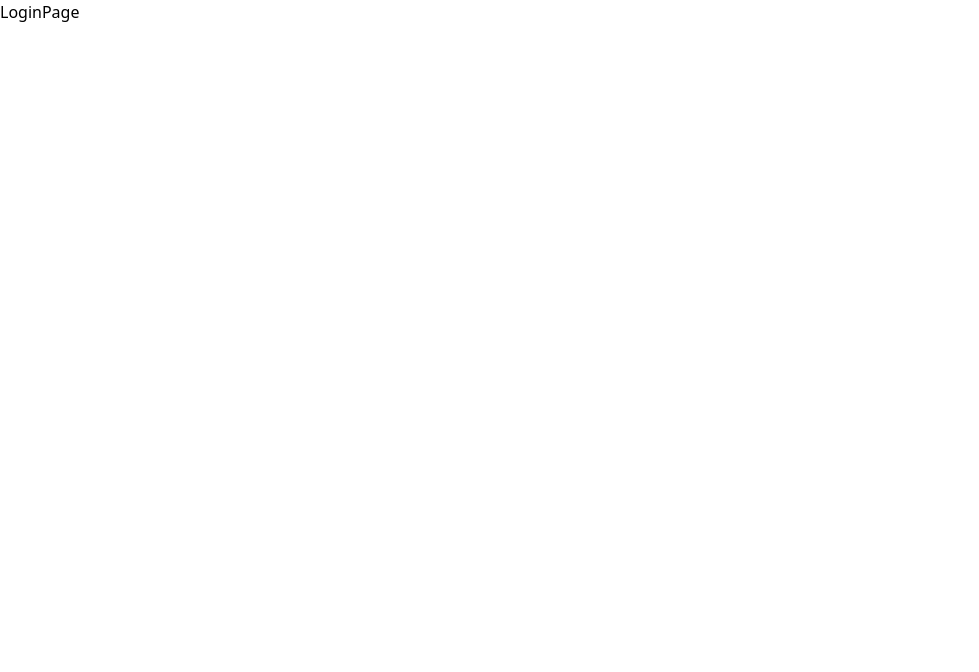
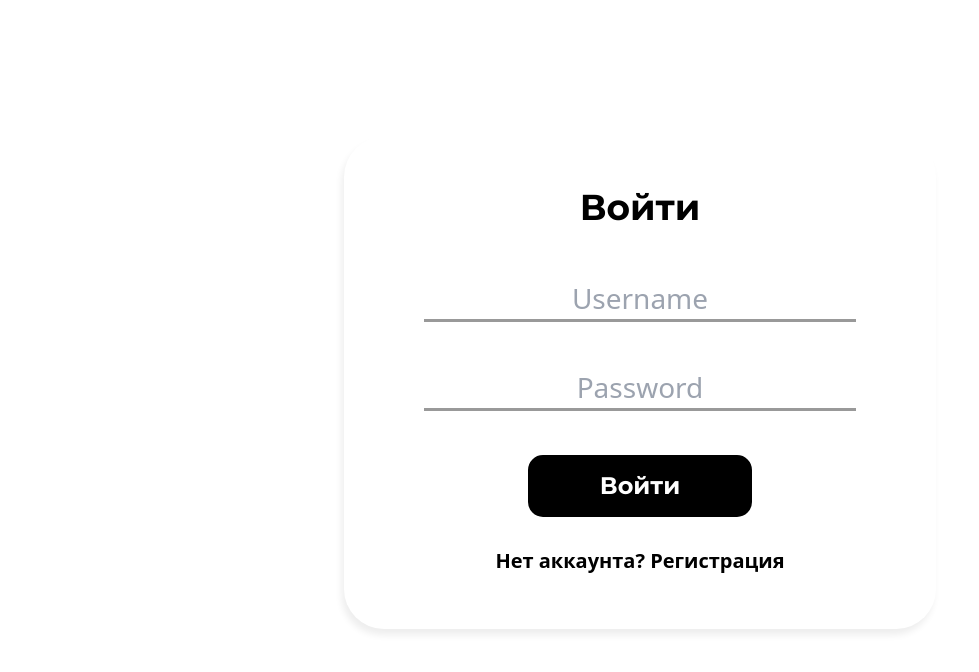
Before and after one commit to Bakha022/easy, a React (Vite) app: page /login in a window 1280 px wide. Shown: the top 672 px of the page, without its empty margins (0-979 px from the left). Built offline with nearby package versions, Linux system fonts and the light colour scheme.

Commit message:
login form add

```diff
--- a/src/App.jsx
+++ b/src/App.jsx
@@ -16,6 +16,7 @@ const App = () => {
 						<Route index element={<HomePage />} />
 						<Route path='/prompt' element={<PromptPage />} />
 					</Route>
+
 					<Route path='login'  element={<LoginPage/>} />
 					<Route path='register'  element={<RegisterPage/>} />
 
--- a/src/components/Button.jsx
+++ b/src/components/Button.jsx
@@ -1,8 +1,10 @@
 import React from 'react'
 
-const Button = () => {
+const Button = ({ word }) => {
 	return (
-		<div>Button</div>
+		<button className='py-[12px] px-[20px]  xs:py-[12px] xs:px-[69px] border-[3px] rounded-[15px] border-[#000000] bg-black text-white font-montserrat text-xl xs:text-2xl  leading-[29px] font-bold hover:bg-white duration-200 hover:text-black'>
+			{word}
+		</button>
 	)
 }
 
--- /dev/null
+++ b/src/components/FormLink.jsx
@@ -0,0 +1,15 @@
+import React from 'react'
+import { Link } from 'react-router-dom'
+
+const FormLink = ({ link, word }) => {
+	return (
+		<Link
+			to={`/${link}`}
+			className='block text-center mt-[26px] text-xl font-semibold leading-9 '
+		>
+			{word}
+		</Link>
+	)
+}
+
+export default FormLink
--- /dev/null
+++ b/src/components/Forms/LoginForm.jsx
@@ -0,0 +1,22 @@
+import React from 'react'
+import Button from '../Button'
+
+const LoginForm = () => {
+	return (
+		<div className='flex flex-col gap-9  xs:gap-11 mt-[50px] items-center'>
+			<input
+				type='text'
+				className='w-full font-medium leading-[42px] montserrat text-center text-[28px] border-b-[3px] border-[#00000066]'
+				placeholder='Username'
+			/>
+			<input
+				type='text'
+				className='w-full font-medium leading-[42px] montserrat text-center text-[28px] border-b-[3px] border-[#00000066]'
+				placeholder='Password'
+			/>
+			<Button word={'Войти'} />
+		</div>
+	)
+}
+
+export default LoginForm
--- a/src/components/PromptInput.jsx
+++ b/src/components/Forms/PromptInput.jsx
@@ -18,31 +18,32 @@ const PromptInput = () => {
 
 		// Minimal balandlikni saqlash
 		textarea.style.height = `${Math.max(newHeight, 23)}px`
-
 	}
 
 	const handleFocus = () => {
-		if (!textareaRef.current) return;
-		textareaRef.current.scrollIntoView({ behavior: 'smooth', block: 'center' });
-	};
-
+		if (!textareaRef.current) return
+		textareaRef.current.scrollIntoView({ behavior: 'smooth', block: 'center' })
+	}
 
 	const {
 		register,
 		formState: { errors },
 		handleSubmit,
+		reset,
 	} = useForm()
 
 	const onSubmit = data => {
-		errors?.text?.type == 'required'
-			? toast.success('Successfully created!')
-			: ''
+		console.log(data)
+		toast.success('Successfully created!')
+		reset({ text: '' })
 	}
 
 	return (
 		<form
 			onSubmit={handleSubmit(onSubmit)}
-			className='input-section bg-[#F2F2F2] flex flex-row py-4 px-[26px] w-full md:w-[75%] rounded-[20px] justify-betwee'
+			className={`input-section bg-[#F2F2F2] flex flex-row py-4 px-[26px] w-full md:w-[75%] rounded-[20px] justify-betwee  ${
+				errors?.text?.type == 'required' ? 'border-2 border-red-600' : ''
+			}`}
 		>
 			<textarea
 				rows={1}
@@ -52,7 +53,7 @@ const PromptInput = () => {
 				placeholder='Пишите тут'
 				className='bg-[#F2F2F2] w-full h-auto resize-none outline-none'
 				type='text'
-				// {...register('text', { required: true })}
+				{...register('text', { required: true })}
 			></textarea>
 			<button className='bg-none border-none flex items-end'>
 				<FaArrowCircleUp className='cursor-pointer' size={30} />
--- a/src/index.css
+++ b/src/index.css
@@ -17,13 +17,18 @@ body {
 }
 
 .container {
-	max-width: calc(1440px - (100px));
+	max-width: calc(1440px - (90px));
 	margin: 0 auto;
-	padding-left: 50px;
-	padding-right: 50px;
+	padding-left: 45px;
+	padding-right: 45px;
 }
 
 
 html {
   height: -webkit-fill-available;
 }
+
+
+
+.custom {
+	box-shadow: -2.53px 5.91px 7.34px 0px #00000012;}
--- a/src/pages/protected/PromptPage.jsx
+++ b/src/pages/protected/PromptPage.jsx
@@ -1,5 +1,5 @@
 import React from 'react'
-import PrompInput from '../../components/PromptInput'
+import PrompInput from '../../components/Forms/PromptInput'
 import Title from '../../components/Title'
 const PromptPage = () => {
 	return (
--- a/src/pages/public/LoginPage.jsx
+++ b/src/pages/public/LoginPage.jsx
@@ -1,8 +1,17 @@
 import React from 'react'
+import FormLink from '../../components/FormLink'
+import LoginForm from '../../components/Forms/LoginForm'
+import Title from '../../components/Title'
 
 const LoginPage = () => {
 	return (
-		<div>LoginPage</div>
+		<div className='container'>
+			<div className='max-w-[592px] mx-auto my-[137px] custom rounded-[40px] p-[30px] md:px-[80px] md:py-[50px]'>
+				<Title title={'Войти'} />
+				<LoginForm />
+				<FormLink link={'register'} word={'Нет аккаунта? Регистрация'} />
+			</div>
+		</div>
 	)
 }
 
```
